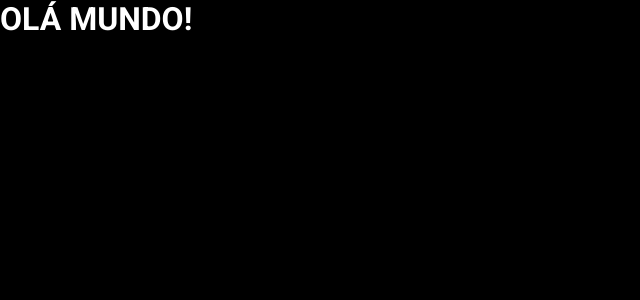
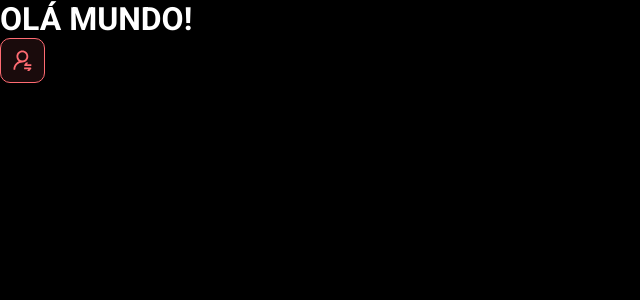
Before and after one commit to Thiagobarros01/SpringReact, a React (Vite) app in the folder frontend/: page / in a window 1280 px wide. Shown: the top 300 px of the page, without its empty margins (0-640 px from the left). Built offline with nearby package versions, Linux system fonts and the light colour scheme.

Commit message:
first component

```diff
--- a/frontend/src/App.tsx
+++ b/frontend/src/App.tsx
@@ -1,8 +1,11 @@
+import NotificationButton from "./components/NotificationsButton"
+
 function App() {
   return(
-    <h1>
-      OLÁ MUNDO!
-    </h1>
+    <>
+    <h1>OLÁ MUNDO!</h1>
+    <NotificationButton/>
+    </>
   )
 }
 
--- /dev/null
+++ b/frontend/src/components/NotificationsButton/index.tsx
@@ -0,0 +1,12 @@
+import icon from '../../assets/img/Vector.svg'
+import './styles.css'
+
+function NotificationButton() {
+    return(
+        <div className="dsmeta-red-btn">
+        <img src={icon} alt="Notificar" />
+        </div>
+           )
+  }
+
+  export default NotificationButton
--- /dev/null
+++ b/frontend/src/components/NotificationsButton/styles.css
@@ -0,0 +1,15 @@
+.dsmeta-red-btn {
+    height: 45px;
+    width: 45px;
+    background: rgba(255, 107, 114, 0.1);
+    border: 1px solid #ff6b72;
+    border-radius: 10px;
+    display: flex;
+    align-items: center;
+    justify-content: center;
+    cursor: pointer;
+  }
+
+  .dsmeta-red-btn img {
+      width: 19px;
+  }
```
Also changed, not shown: frontend/src/assets/img/Vector.svg (added).
